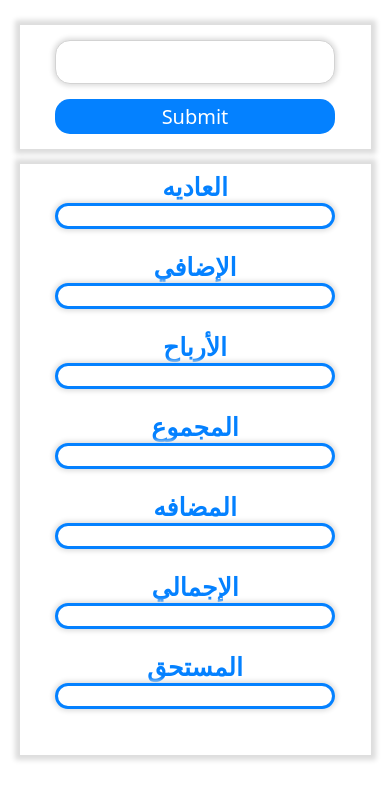
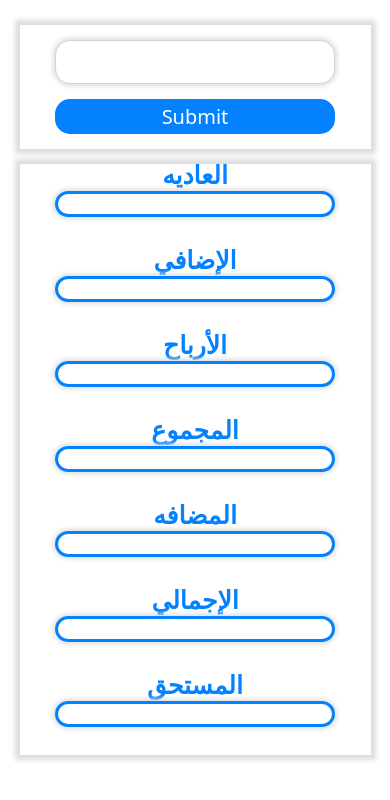
Before and after one commit to moamen-yasser/impostoj, a plain HTML site: page index.html in a window 390 px wide. Drawn offline with Linux system fonts and the light colour scheme.

Commit message:
Update style.css

```diff
--- a/style.css
+++ b/style.css
@@ -156,7 +156,6 @@ body{
         justify-content:center;
         align-content: center;
         margin-bottom: 35px;
-        margin-top: -5px;
     }
     .c1 label{
         margin-bottom: 70px;
```
